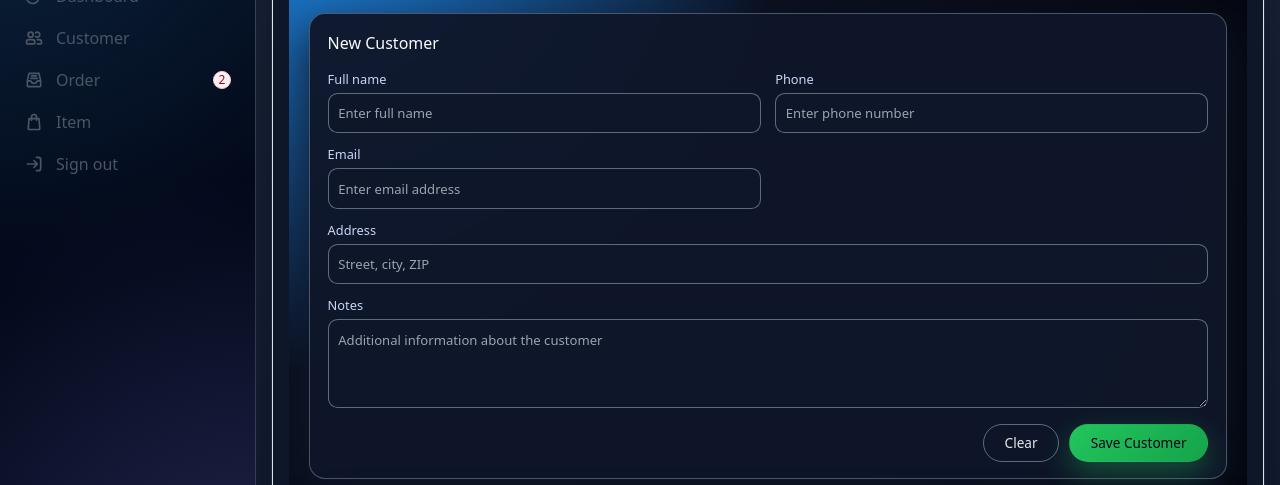
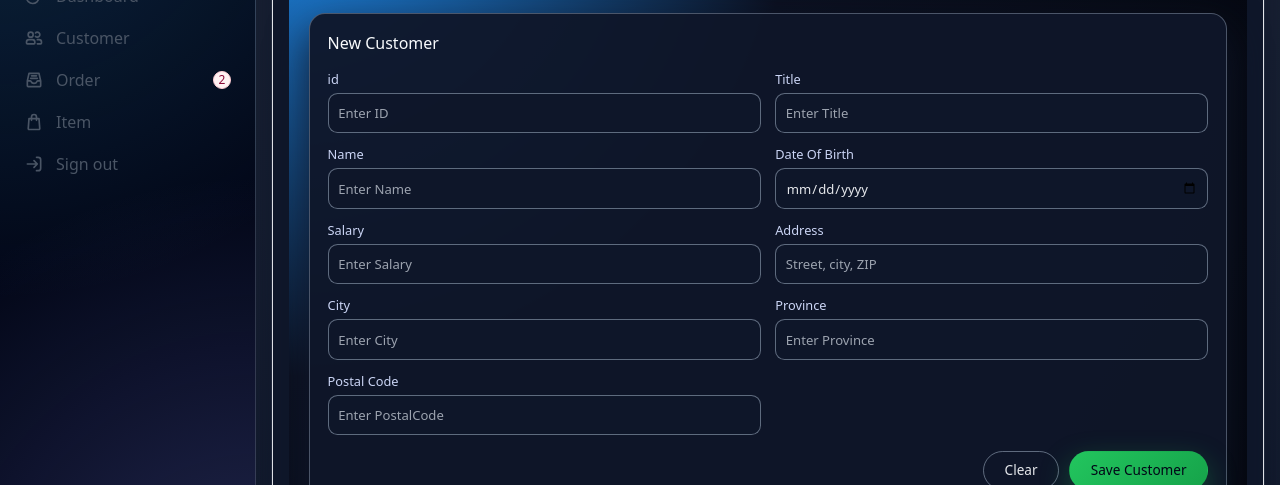
Before and after one commit to vikumkanishka/Store-Tech-Front-End-, an Angular app: page /dashboard/customer in a window 1280 px wide. Shown: the part 162-647 px from the top of the page. Built offline with nearby package versions, Linux system fonts and the light colour scheme; no server answers.

Commit message:
feat: update customer form fields to include ID, Title, and Salary, and add new fields for Address, City, Province, and Postal Code

```diff
--- a/src/app/page/dashboard/customer/customer.html
+++ b/src/app/page/dashboard/customer/customer.html
@@ -12,28 +12,40 @@
 			<div>
 				<div class="form-grid">
 					<div class="form-field">
-						<label for="customer-name">Full name</label>
-						<input id="customer-name" type="text" placeholder="Enter full name" />
+						<label for="customer-id">id</label>
+						<input id="customer-id" type="text" placeholder="Enter ID" />
 					</div>
 					<div class="form-field">
-						<label for="customer-phone">Phone</label>
-						<input id="customer-phone" type="tel" placeholder="Enter phone number" />
+						<label for="customer-Title">Title</label>
+						<input id="customer-Title" type="text" placeholder="Enter Title" />
 					</div>
 					<div class="form-field">
-						<label for="customer-email">Email</label>
-						<input id="customer-email" type="email" placeholder="Enter email address" />
+						<label for="customer-Name">Name</label>
+						<input id="customer-Name" type="text" placeholder="Enter Name" />
 					</div>
-					<div class="form-field form-field-full">
+                    <div class="form-field">
+						<label for="customer-dob">Date Of Birth</label>
+						<input id="customer-dob" type="date" placeholder="dd-mm-yy" />
+					</div>
+                    <div class="form-field">
+						<label for="customer-Salary">Salary</label>
+						<input id="customer-Salary" type="text" placeholder="Enter Salary" />
+					</div>
+					<div class="form-field">
 						<label for="customer-address">Address</label>
 						<input id="customer-address" type="text" placeholder="Street, city, ZIP" />
 					</div>
-					<div class="form-field form-field-full">
-						<label for="customer-notes">Notes</label>
-						<textarea
-							id="customer-notes"
-							rows="3"
-							placeholder="Additional information about the customer"
-						></textarea>
+                    <div class="form-field">
+						<label for="customer-City">City</label>
+						<input id="customer-City" type="text" placeholder="Enter City" />
+					</div>
+                    <div class="form-field">
+						<label for="customer-Province">Province</label>
+						<input id="customer-Province" type="text" placeholder="Enter Province" />
+					</div>
+                    <div class="form-field">
+						<label for="customer-PostalCode">Postal Code</label>
+						<input id="customer-PostalCode" type="text" placeholder="Enter PostalCode" />
 					</div>
 				</div>
 
```
